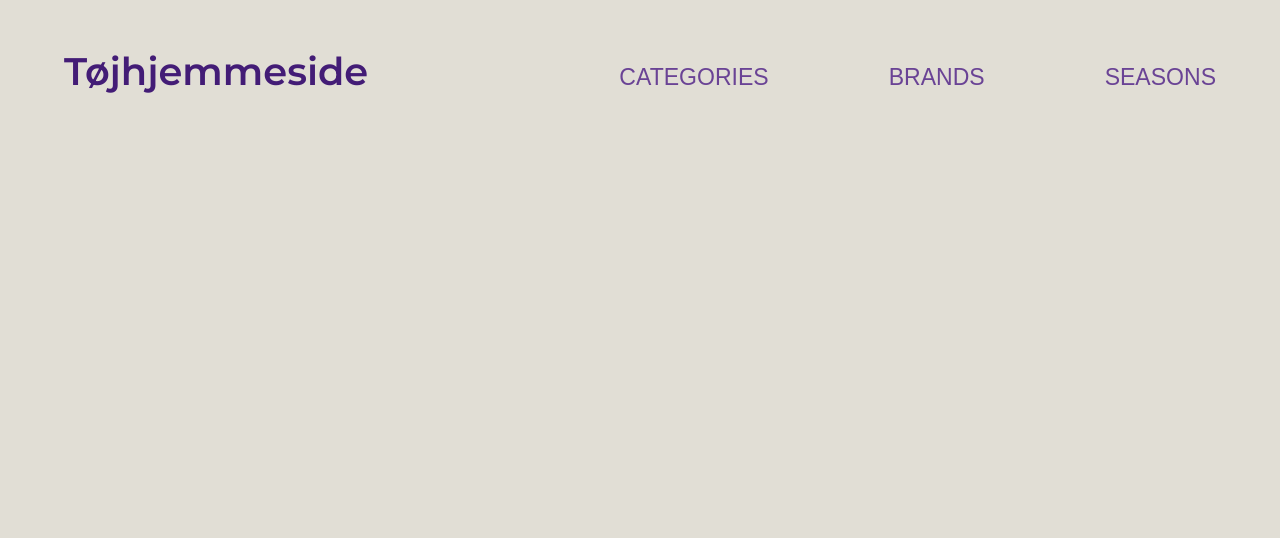
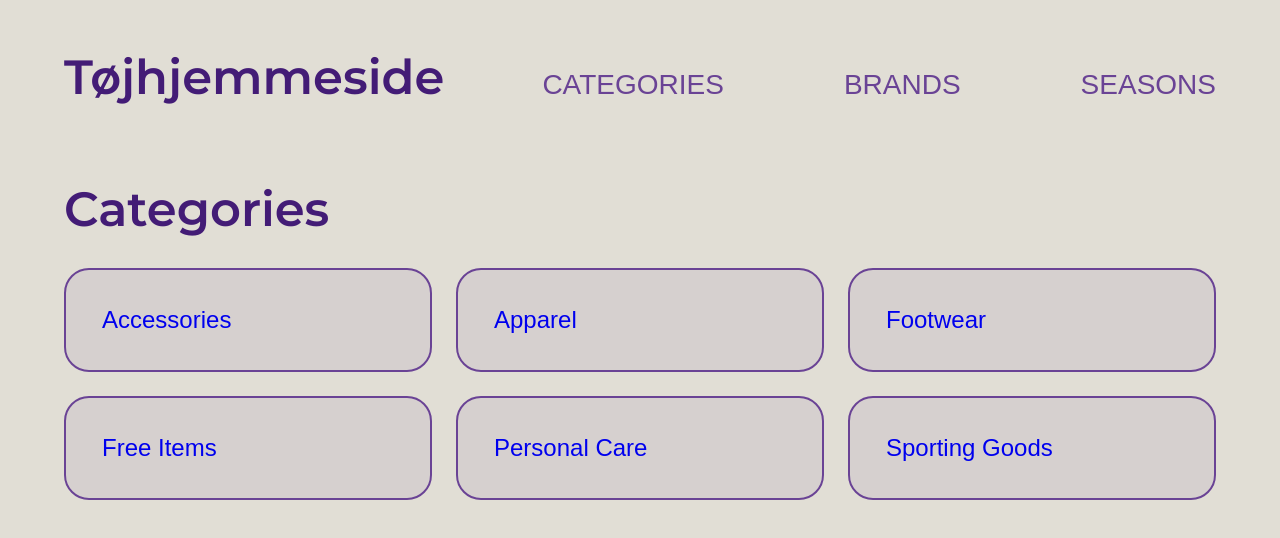
Before and after one commit to Lauranib/07_statisk_site, a plain HTML site: page kategori.html in a window 1280 px wide. Drawn offline with Linux system fonts and the light colour scheme; a web font is replaced by a local one.

Commit message:
Kategori updates

```diff
--- a/kategori.html
+++ b/kategori.html
@@ -27,10 +27,22 @@
         </nav>
     </header>
     <main>
-
+        <div class="kategori">
+            <div class="kat_titel">
+                <h1>Categories</h1>
+            </div>
+            <div class="grid_3-1">
+                <a class="kat_button" href="produktliste.html">Accessories</a>
+                <a class="kat_button" href="produktliste.html">Apparel</a>
+                <a class="kat_button" href="produktliste.html">Footwear</a>
+                <a class="kat_button" href="produktliste.html">Free Items</a>
+                <a class="kat_button" href="produktliste.html">Personal Care</a>
+                <a class="kat_button" href="produktliste.html">Sporting Goods</a>
+            </div>
+        </div>
     </main>
 
-    <script src="menu.js"></script>
+    <script src="script.js"></script>
 </body>
 
 </html>
--- a/script.js
+++ b/script.js
@@ -0,0 +1 @@
+console.log("det virker");
--- a/style.css
+++ b/style.css
@@ -45,7 +45,7 @@ ul {
 }
 
 .titel p {
-  font-size: 1.8vw;
+  font-size: 3.5vh;
   margin-top: 30px;
   margin-bottom: 50px;
   font-family: "Lora", serif;
@@ -56,7 +56,7 @@ ul {
 
 .index_menu a {
   color: #6a4395;
-  font-size: 1.8vw;
+  font-size: 3.5vh;
   font-family: "Hind Madurai", sans-serif;
 }
 
@@ -77,7 +77,7 @@ header {
 }
 
 .logo a {
-  font-size: 3vw;
+  font-size: 6vh;
   color: #431c76;
   font-family: "Montserrat", sans-serif;
   font-weight: 600;
@@ -97,7 +97,7 @@ header nav ul {
 .menu a {
   display: block;
   color: #6a4395;
-  font-size: 1.8vw;
+  font-size: 3.5vh;
   font-family: "Hind Madurai", sans-serif;
 }
 
@@ -126,3 +126,38 @@ nav {
 }
 
 /* KATEGORI */
+.kategori {
+  margin-left: 5%;
+  margin-right: 5%;
+  margin-top: 2%;
+}
+
+.kat_titel h1 {
+  font-size: 6vh;
+  color: #431c76;
+  font-family: "Montserrat", sans-serif;
+  font-weight: 600;
+  margin-bottom: 30px;
+}
+
+.grid_3-1 {
+  display: grid;
+  grid-template-columns: repeat(3, 1fr);
+  gap: 1.5em;
+}
+
+.kat_button {
+  padding: 1.5em;
+  background-color: #d6d0cf;
+  border: 0.09em solid #6a4395;
+  border-radius: 25px;
+  font-size: 3vh;
+  font-family: "Hind Madurai", sans-serif;
+}
+
+.kat_button:hover {
+  background-color: #b297cf;
+  color: #3b1967;
+  transition: 0.3s;
+  border: 0.09em solid #431c76;
+}
```
Also changed, not shown: index.html (+1 -1 lines), produkt.html (+1 -1 lines), produktliste.html (+1 -1 lines).
